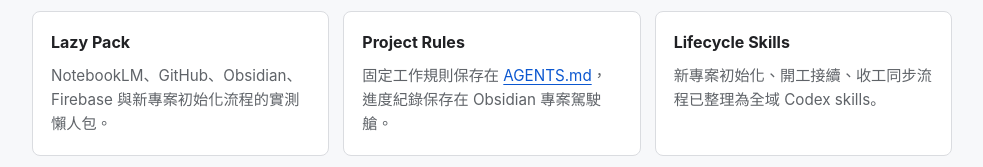
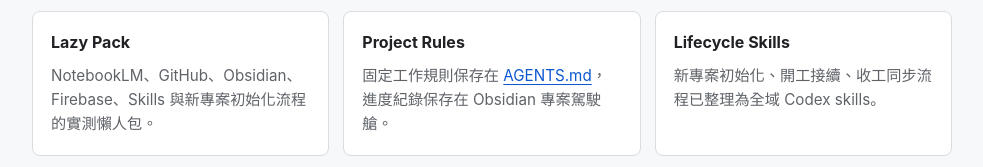
Before and after one commit to icestone0128/codex_installation, a plain HTML site: page docs/index.html in a window 1280 px wide. Shown: the part 323-490 px from the top of the page, without its empty margins (148-1131 px from the left). Drawn offline with Linux system fonts and the light colour scheme.

Commit message:
Make lazy pack portable for Codex setup

```diff
--- a/docs/index.html
+++ b/docs/index.html
@@ -136,7 +136,7 @@
       <div class="grid">
         <article class="item">
           <h3>Lazy Pack</h3>
-          <p>NotebookLM、GitHub、Obsidian、Firebase 與新專案初始化流程的實測懶人包。</p>
+          <p>NotebookLM、GitHub、Obsidian、Firebase、Skills 與新專案初始化流程的實測懶人包。</p>
         </article>
         <article class="item">
           <h3>Project Rules</h3>
```
Also changed, not shown: 13 other files.
